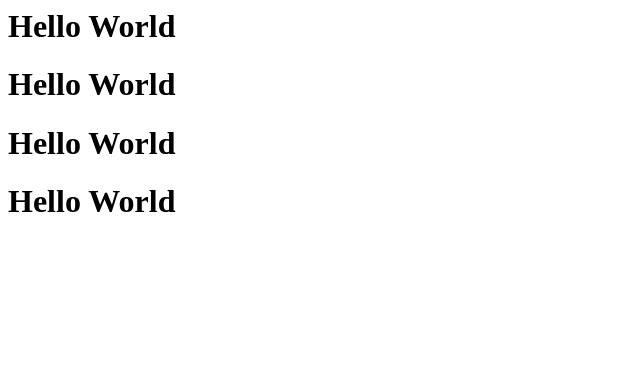
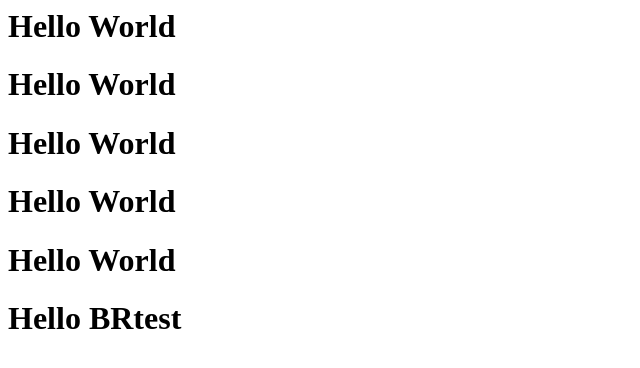
Before and after one commit to Chang-EE/OSS, a plain HTML site: page index.html in a window 1280 px wide. Shown: the whole page, without its empty margins (0-640 px from the left). Drawn offline with Linux system fonts and the light colour scheme.

Commit message:
6th commit

```diff
--- a/index.html
+++ b/index.html
@@ -8,5 +8,7 @@
         <h1>Hello World</h1>
         <h1>Hello World</h1>
         <h1>Hello World</h1>
+        <h1>Hello World</h1>
+        <h1>Hello BRtest</h1>
     </body>
 </html>
```
